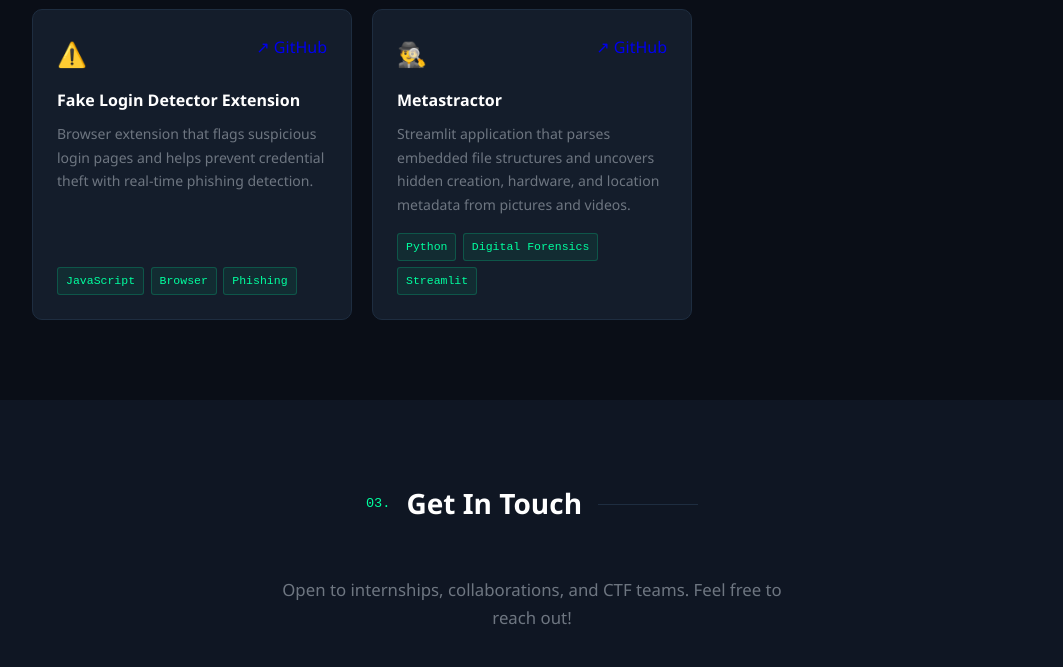
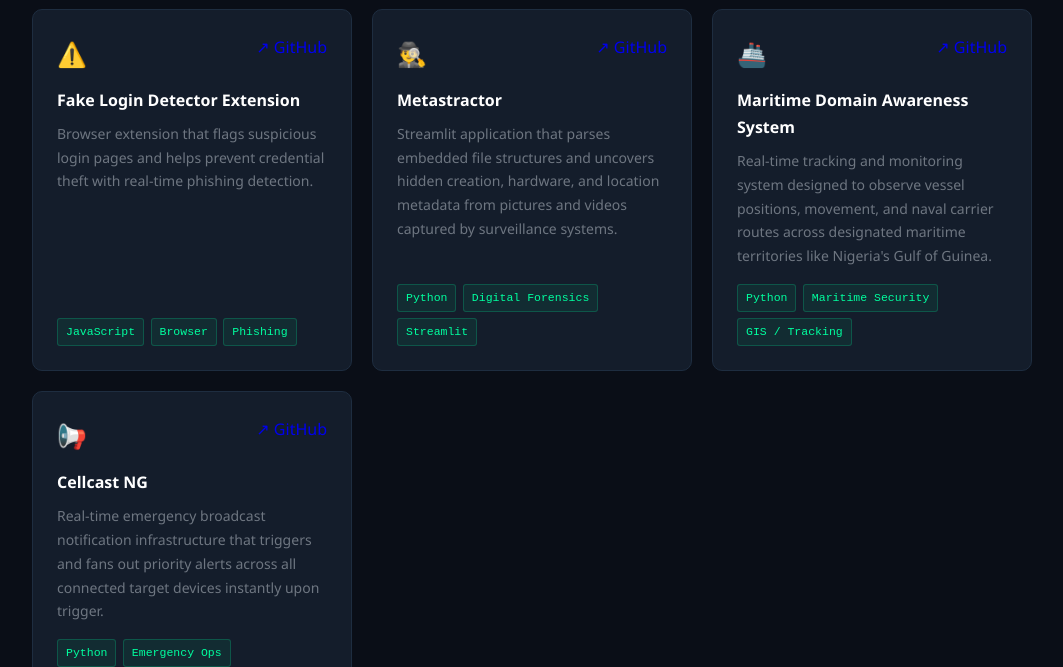
Before and after one commit to Akon-007/akon-007.github.io, a plain HTML site: page index.html in a window 1280 px wide. Shown: the part 2559-3226 px from the top of the page, without its empty margins (108-1171 px from the left). Drawn offline with Linux system fonts and the light colour scheme.

Commit message:
Update portfolio content and links

```diff
--- a/index.html
+++ b/index.html
@@ -1,7 +1,7 @@
 <!DOCTYPE html>
-<!-- saved from url=(0066)file:///home/promise/PROJECTS/Python/Akon-007.github.io/index.html -->
-<html lang="en"><head><meta http-equiv="Content-Type" content="text/html; charset=UTF-8">
-
+<html lang="en">
+<head>
+  <meta charset="UTF-8">
   <meta name="viewport" content="width=device-width, initial-scale=1.0">
   <title>Akanni Promise | Cybersecurity Portfolio</title>
   <style>
@@ -408,11 +408,11 @@
 
   <!-- NAV -->
   <nav>
-    <a class="nav-logo" href="file:///home/promise/PROJECTS/Python/Akon-007.github.io/index.html#hero"><span>~/</span>portfolio</a>
+    <a class="nav-logo" href="#hero"><span>~/</span>portfolio</a>
     <ul>
-      <li><a href="file:///home/promise/PROJECTS/Python/Akon-007.github.io/index.html#about">about</a></li>
-      <li><a href="file:///home/promise/PROJECTS/Python/Akon-007.github.io/index.html#projects">projects</a></li>
-      <li><a href="file:///home/promise/PROJECTS/Python/Akon-007.github.io/index.html#contact">contact</a></li>
+      <li><a href="#about">about</a></li>
+      <li><a href="#projects">projects</a></li>
+      <li><a href="#contact">contact</a></li>
     </ul>
   </nav>
 
@@ -425,7 +425,7 @@
         Passionate about offensive security, CTFs, and building tools that expose vulnerabilities before the bad guys do.
       </p>
       <div class="hero-btns">
-        <a href="file:///home/promise/PROJECTS/Python/Akon-007.github.io/index.html#projects" class="btn btn-primary">View Projects</a>
+        <a href="#projects" class="btn btn-primary">View Projects</a>
         <a href="https://github.com/Akon-007" target="_blank" class="btn btn-outline">GitHub ↗</a>
       </div>
 
@@ -473,6 +473,7 @@
             <span class="tag">Application Security</span>
             <span class="tag">Threat Intelligence</span>
             <span class="tag">Digital Forensics</span>
+            <span class="tag">Maritime Security</span>
           </div>
 
           <h3>Tools</h3>
@@ -523,7 +524,7 @@
             Analyzes password strength, entropy, and dictionary patterns to help build stronger credentials with practical remediation advice.
           </div>
           <div class="card-tags">
-            <span class="card-tag">Java script</span>
+            <span class="card-tag">JavaScript</span>
             <span class="card-tag">Security</span>
             <span class="card-tag">Analysis</span>
           </div>
@@ -690,12 +691,46 @@
           </div>
           <div class="card-title">Metastractor</div>
           <div class="card-desc">
-            Streamlit application that parses embedded file structures and uncovers hidden creation, hardware, and location metadata from pictures and videos.
+            Streamlit application that parses embedded file structures and uncovers hidden creation, hardware, and location metadata from pictures and videos captured by surveillance systems.
           </div>
           <div class="card-tags">
             <span class="card-tag">Python</span>
             <span class="card-tag">Digital Forensics</span>
             <span class="card-tag">Streamlit</span>
+          </div>
+        </a>
+
+        <!-- Project 12 -->
+        <a class="project-card" href="https://github.com/Akon-007/mda-system" target="_blank">
+          <div class="card-top">
+            <span class="card-icon">🚢</span>
+            <div class="card-links"><span>↗ GitHub</span></div>
+          </div>
+          <div class="card-title">Maritime Domain Awareness System</div>
+          <div class="card-desc">
+            Real-time tracking and monitoring system designed to observe vessel positions, movement, and naval carrier routes across designated maritime territories like Nigeria's Gulf of Guinea.
+          </div>
+          <div class="card-tags">
+            <span class="card-tag">Python</span>
+            <span class="card-tag">Maritime Security</span>
+            <span class="card-tag">GIS / Tracking</span>
+          </div>
+        </a>
+
+        <!-- Project 13 -->
+        <a class="project-card" href="https://github.com/Akon-007/cellcast-ng" target="_blank">
+          <div class="card-top">
+            <span class="card-icon">📢</span>
+            <div class="card-links"><span>↗ GitHub</span></div>
+          </div>
+          <div class="card-title">Cellcast NG</div>
+          <div class="card-desc">
+            Real-time emergency broadcast notification infrastructure that triggers and fans out priority alerts across all connected target devices instantly upon trigger.
+          </div>
+          <div class="card-tags">
+            <span class="card-tag">Python</span>
+            <span class="card-tag">Emergency Ops</span>
+            <span class="card-tag">Alert System</span>
           </div>
         </a>
 
@@ -736,6 +771,5 @@
     Designed &amp; built by <span>Akanni Promise</span> · Hosted on GitHub Pages
   </footer>
 
-
-
-</body></html>
+</body>
+</html>
```
